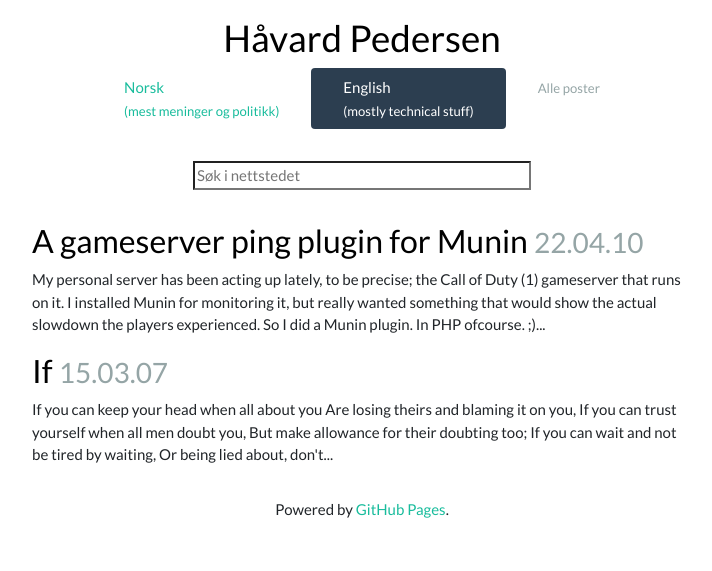
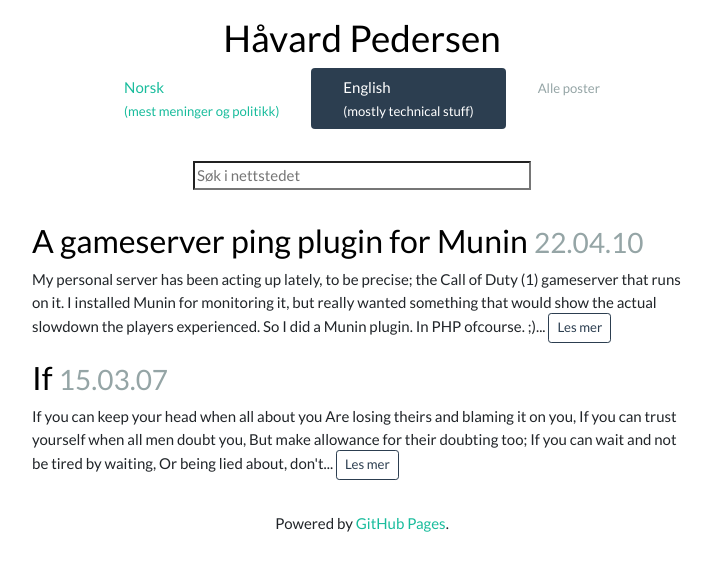
Before and after one commit to fuzzy76/fuzzy76.github.io, a Jekyll site: the page built from category/english.md, in a window 1280 px wide. Shown: the top 571 px of the page, without its empty margins (278-990 px from the left). Built offline with Jekyll 4.4.1, drawn with Linux system fonts in a browser that asks for light colours; nearby versions of some CDN libraries.

Commit message:
Read more buttons after excerpts

```diff
--- a/_layouts/category.html
+++ b/_layouts/category.html
@@ -16,6 +16,7 @@
                 {% else %}
                     {{ post.content | markdownify | strip_html | truncatewords: 50 }}
                 {% endif %}
+                <a class="btn btn-outline-primary btn-sm" href="{{ post.url }}" role="button">Les mer</a>
             </p>
         {% else %}
             <h2 class="h3">
```
